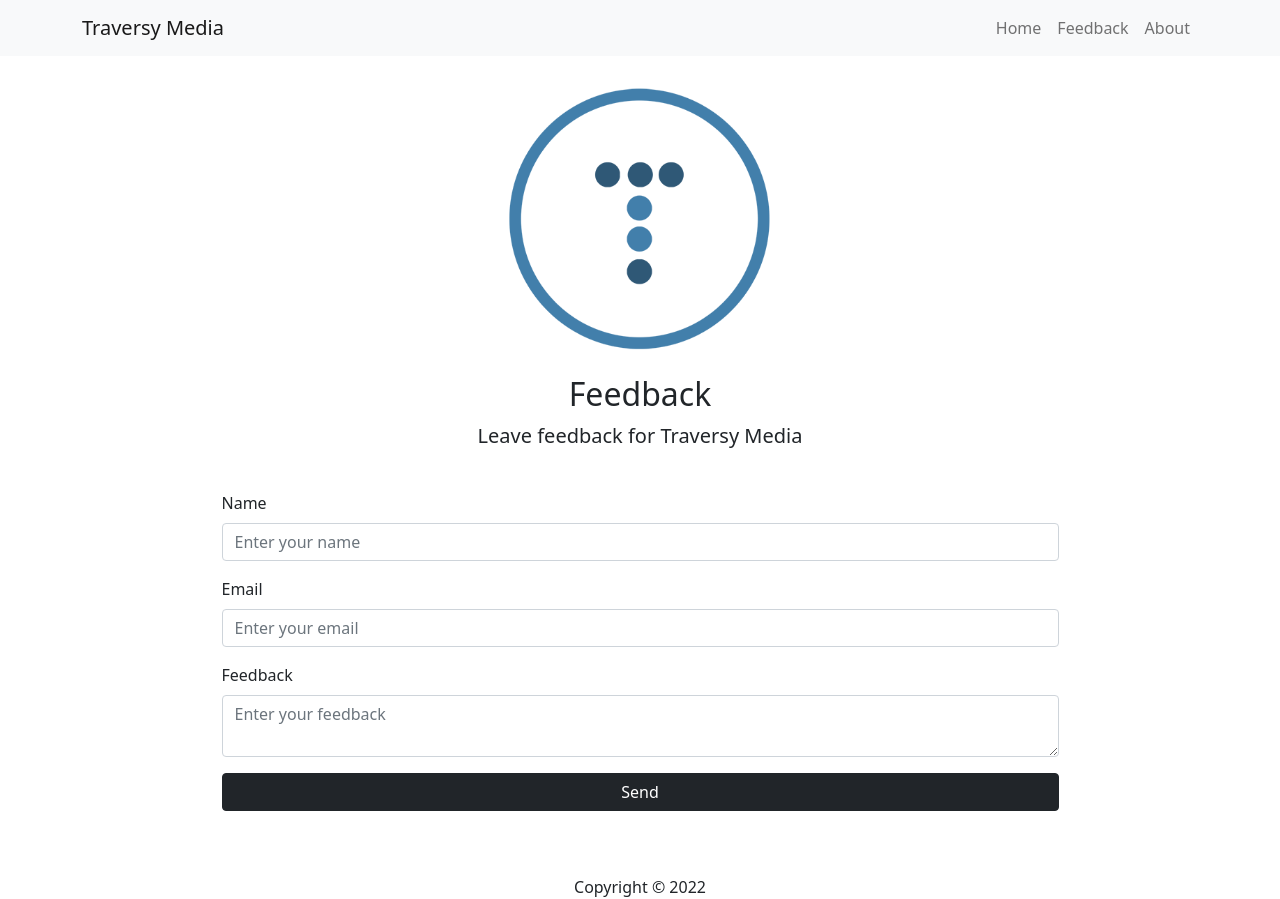
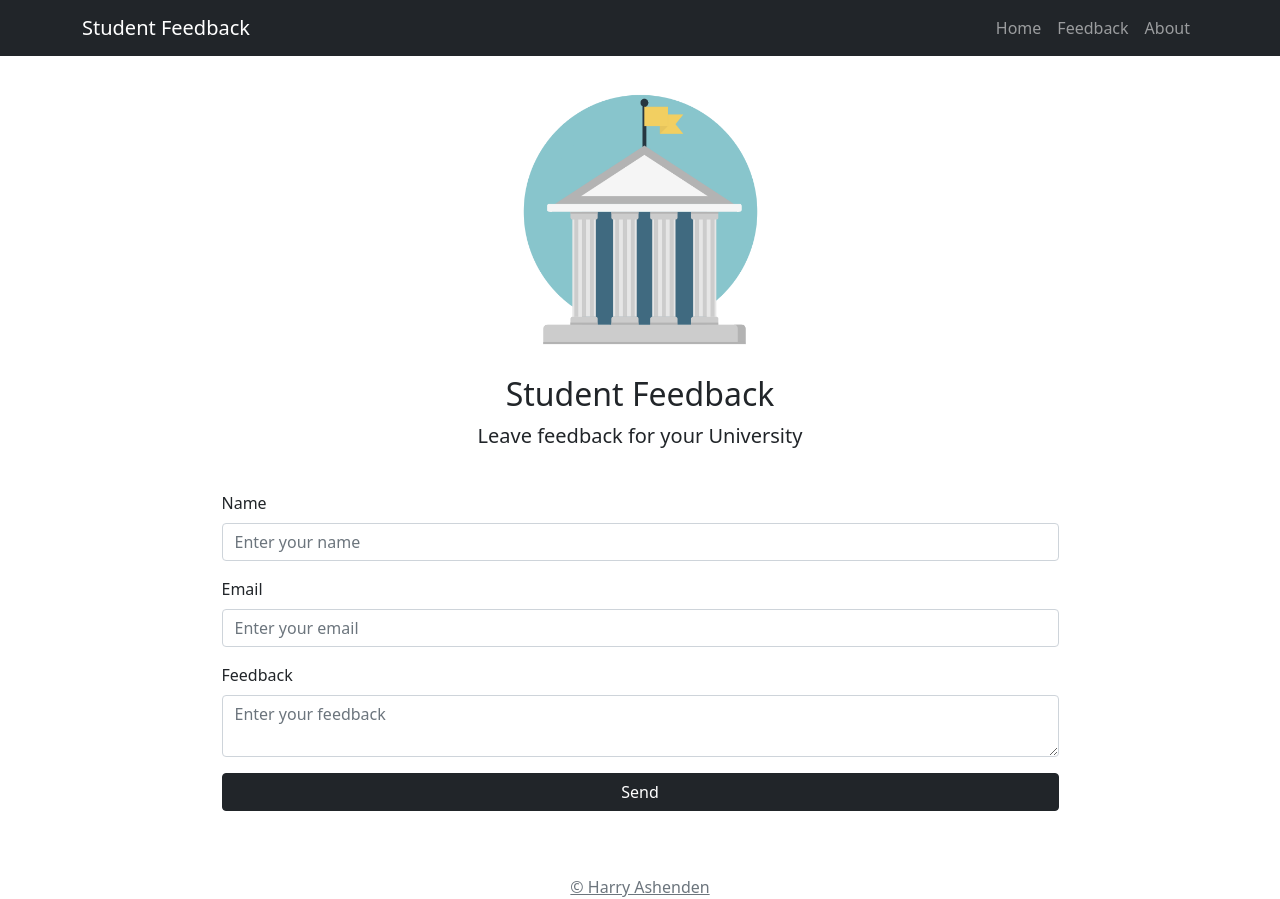
Before and after one commit to Harry-Ashenden/student-feedback, a PHP site: page /index.php in a window 1280 px wide. Run offline with PHP 8.4, Linux system fonts and the light colour scheme.

Commit message:
styling and image change

```diff
--- a/about.php
+++ b/about.php
@@ -2,6 +2,6 @@
 
     <h2>About</h2>
 
-    <p class="text-center">Lorem ipsum dolor sit amet consectetur, adipisicing elit. Inventore impedit totam porro iure reiciendis autem possimus sapiente, optio, exercitationem ipsum assumenda mollitia, recusandae expedita culpa ratione voluptatem esse quos quam?</p>
+    <p class="text-center">Welcome to our student feedback form. Your feedback is invaluable in helping us improve our services and better meet your needs. We value your honest opinions on various aspects such as course content, teaching methods, support services, and overall experience. Your input will guide us in making enhancements to ensure an exceptional learning journey for all students. Thank you for taking the time to share your thoughts with us!</p>
 
 <?php include 'inc/footer.php'; ?>
--- a/feedback.php
+++ b/feedback.php
@@ -18,7 +18,8 @@
       <div class="card-body text-center">
         <?php echo $item['body']; ?>
         <div class="text-secondary nt-2">
-          By <?php echo $item['name']; ?> on <?php echo $item['date']; ?>
+          <!-- Formatting date to just DD-MM-YYYY by converting string to time -->
+          By <?php echo $item['name']; ?> on <?php echo date('d-m-Y', strtotime($item['date'])); ?>
         </div>
       </div>
     </div>
--- a/inc/footer.php
+++ b/inc/footer.php
@@ -2,7 +2,7 @@
 </main>
 
 <footer class="text-center mt-5">
-  Copyright &copy; 2022
+  <span class="text-center text-muted mb-0"><a class="text-muted underline-none" href="https://harryashenden.netlify.app/">© Harry Ashenden</a></span>
 </footer>
 
 <script src="https://cdn.jsdelivr.net/npm/bootstrap@5.0.2/dist/js/bootstrap.bundle.min.js" integrity="sha384-MrcW6ZMFYlzcLA8Nl+NtUVF0sA7MsXsP1UyJoMp4YLEuNSfAP+JcXn/tWtIaxVXM" crossorigin="anonymous"></script>
--- a/inc/header.php
+++ b/inc/header.php
@@ -8,12 +8,12 @@
   <meta http-equiv="X-UA-Compatible" content="IE=edge">
   <meta name="viewport" content="width=device-width, initial-scale=1.0">
   <link href="https://cdn.jsdelivr.net/npm/bootstrap@5.0.2/dist/css/bootstrap.min.css" rel="stylesheet" integrity="sha384-EVSTQN3/azprG1Anm3QDgpJLIm9Nao0Yz1ztcQTwFspd3yD65VohhpuuCOmLASjC" crossorigin="anonymous">
-  <title>Leave Feedback</title>
+  <title>Student Feedback</title>
 </head>
 <body>
-  <nav class="navbar navbar-expand-sm navbar-light bg-light mb-4">
+  <nav class="navbar navbar-expand-sm navbar-dark bg-dark mb-4">
     <div class="container">
-      <a class="navbar-brand" href="#">Traversy Media</a>
+      <a class="navbar-brand" href="#">Student Feedback</a>
       <button class="navbar-toggler" type="button" data-bs-toggle="collapse" data-bs-target="#navbarNav" aria-controls="navbarNav" aria-expanded="false" aria-label="Toggle navigation">
         <span class="navbar-toggler-icon"></span>
       </button>
--- a/index.php
+++ b/index.php
@@ -44,9 +44,9 @@
   }
 ?>
 
-    <img src="/php-crash/feedback/img/logo.png" class="w-25 mb-3" alt="">
-    <h2>Feedback</h2>
-    <p class="lead text-center">Leave feedback for Traversy Media</p>
+    <img src="/student-feedback/img/university-logo.png" class="w-25 mb-3" alt="Cartoon university building with flag on top">
+    <h2>Student Feedback</h2>
+    <p class="lead text-center">Leave feedback for your University</p>
     <form action="<?php echo htmlspecialchars($_SERVER['PHP_SELF']);?>" method="POST" class="mt-4 w-75">
       <div class="mb-3">
         <label for="name" class="form-label">Name</label>
```
Also changed, not shown: img/logo.png (deleted), img/university-logo.png (added).
